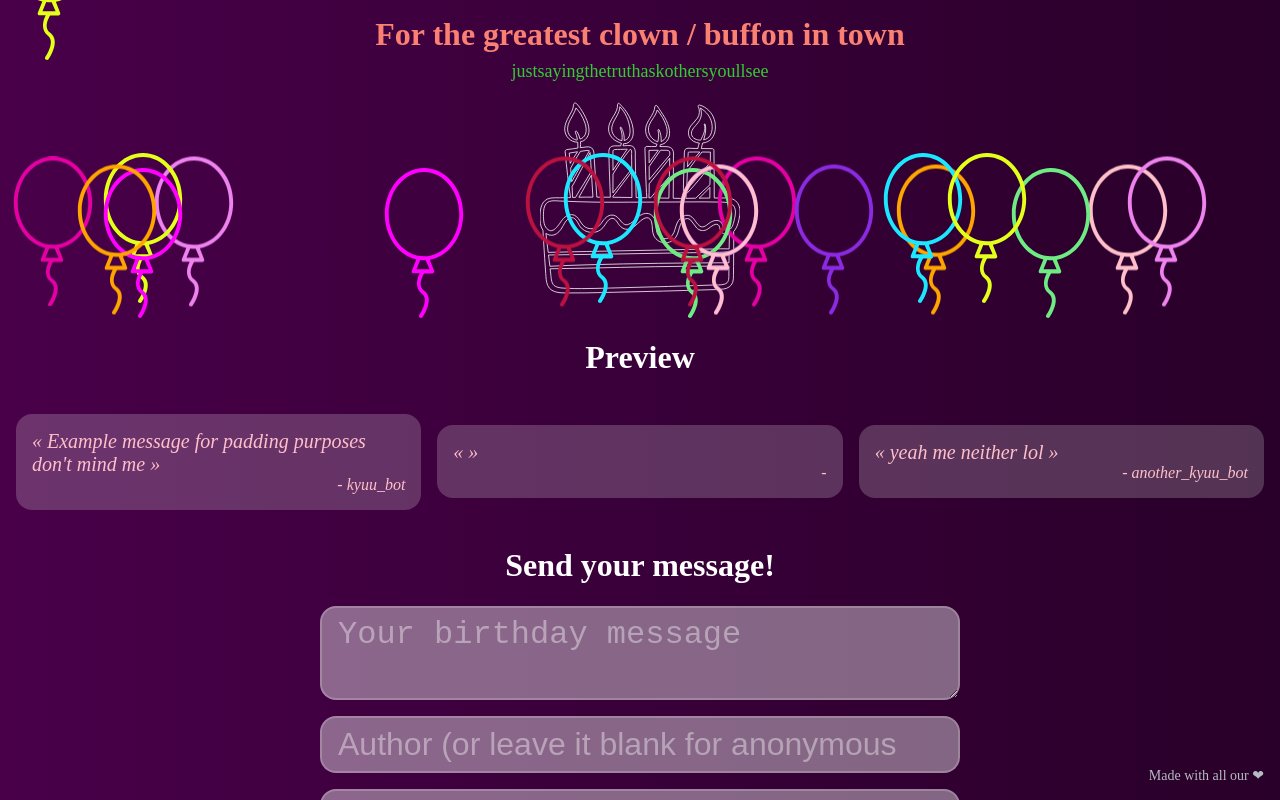
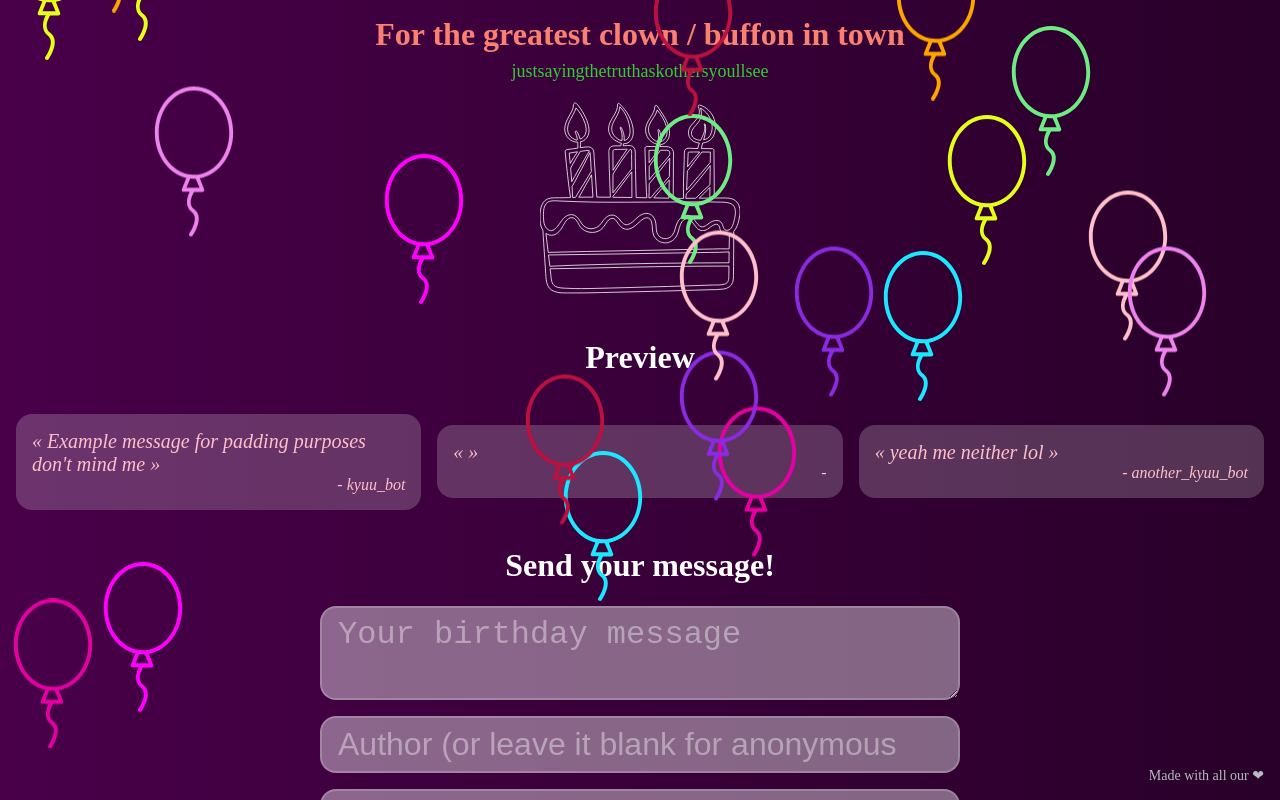
Before and after one commit to lordkyuusei/famke-no-tanjoubi-ja-zettai-dewa-arimasen, a SvelteKit app: page /add-message in a window 1280 px wide. Built offline with nearby package versions, Linux system fonts and the light colour scheme; a web font is replaced by a local one.

Commit message:
from sticky to fixed

```diff
--- a/src/routes/+layout.svelte
+++ b/src/routes/+layout.svelte
@@ -107,7 +107,7 @@
     .birthday-ballons {
         height: 100svh;
         width: 100svw;
-        position: sticky;
+        position: fixed;
     }
 
     .ballon {
```
